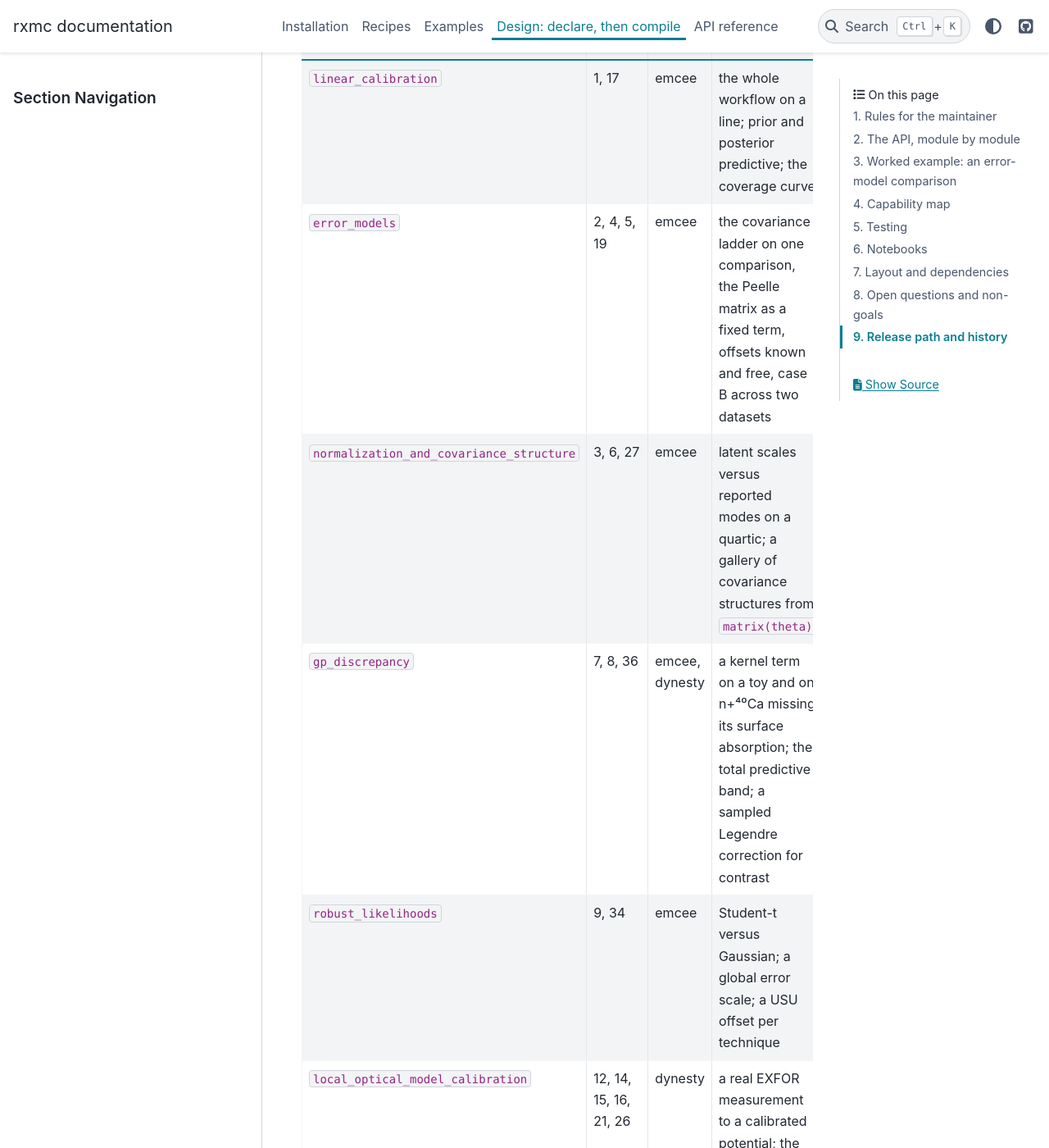
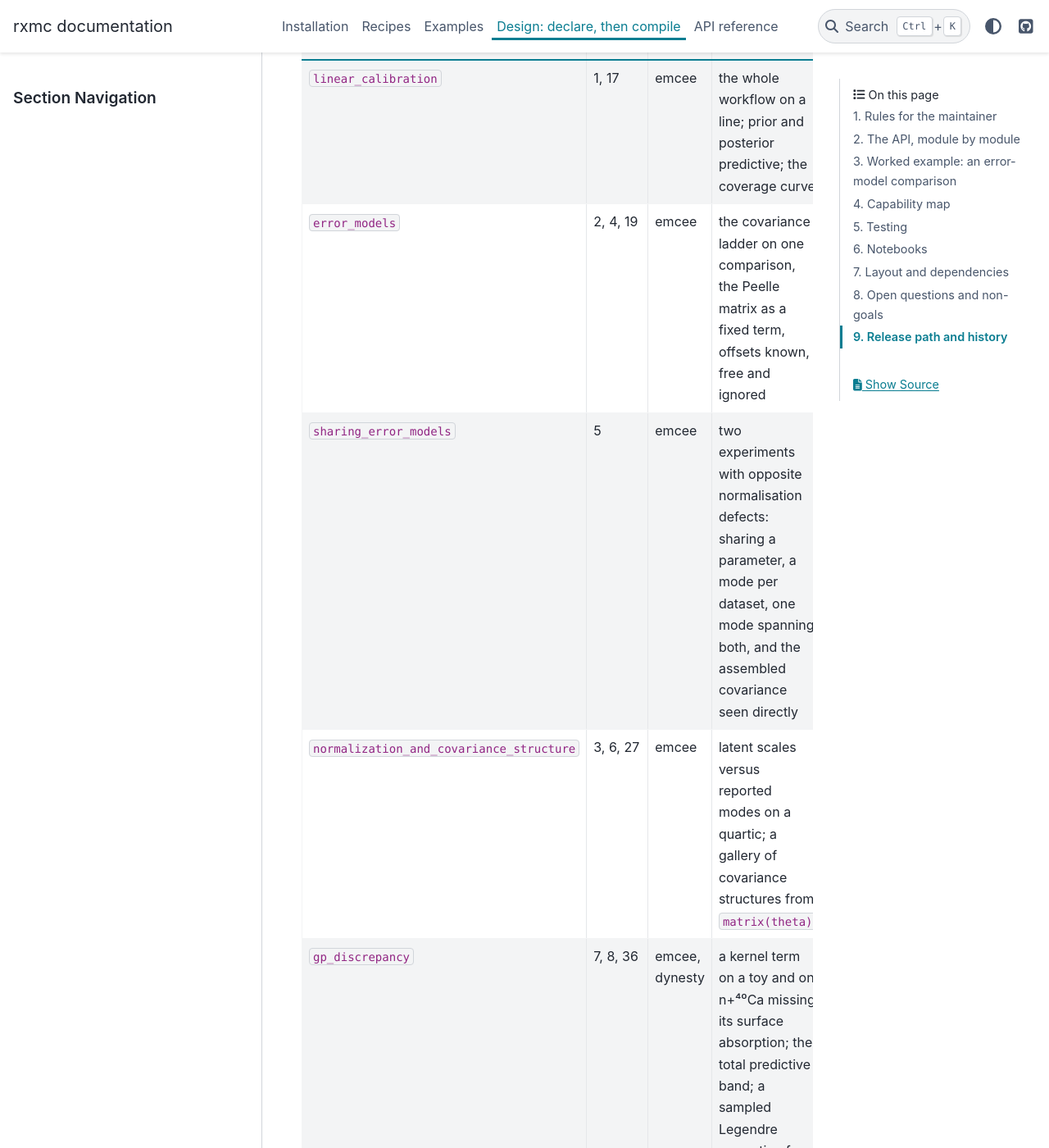
Before and after one commit to beykyle/rxmc, a Sphinx documentation site: the page built from docs/design.md, in a window 1280 px wide and 1400 px high, scrolled down 17373 px. Shown: the whole window at 82% size. Built offline with Sphinx 7.4.7 and the PyData theme 0.15.4, drawn with Linux system fonts in a browser that asks for light colours; pages that are not in the unit, such as notebooks, are missing from menus; the version number could not be read and is left out.

Commit message:
Split error_models and restyle both halves
- examples/error_models.ipynb keeps the one-dataset covariance ladder
  (recipes 2, 4, 19); the two-dataset study moves out
- examples/sharing_error_models.ipynb is new (recipe 5): sharing a parameter
  against sharing a mode, a normalisation mode per dataset, one mode spanning
  both, and the assembled covariance shown directly.  It also takes over case
  A, which the deleted correlated_observations notebook used to carry
- Both get the review's general pass: smaller cells, LaTeX, a colleague-style
  narrative with linked references (Peelle's Pertinent Puzzle, D'Agostini,
  Fruhwirth et al.), plots through plotstyle with hatched bands
- The commentary now matches what the fits actually print: inferring the noise
  covers the truth but triples the slope error, and case A, declared for two
  experiments that drifted apart, inflates until the line says nothing

```diff
--- a/docs/design.md
+++ b/docs/design.md
@@ -622,7 +622,8 @@ a time unless noted.
 | notebook | recipes | driver | content | runtime |
 |---|---|---|---|---|
 | `linear_calibration` | 1, 17 | emcee | the whole workflow on a line; prior and posterior predictive; the coverage curve | 23 s |
-| `error_models` | 2, 4, 5, 19 | emcee | the covariance ladder on one comparison, the Peelle matrix as a fixed term, offsets known and free, case B across two datasets | 153 s |
+| `error_models` | 2, 4, 19 | emcee | the covariance ladder on one comparison, the Peelle matrix as a fixed term, offsets known, free and ignored | 89 s |
+| `sharing_error_models` | 5 | emcee | two experiments with opposite normalisation defects: sharing a parameter, a mode per dataset, one mode spanning both, and the assembled covariance seen directly | 78 s |
 | `normalization_and_covariance_structure` | 3, 6, 27 | emcee | latent scales versus reported modes on a quartic; a gallery of covariance structures from `matrix(theta)` | 328 s |
 | `gp_discrepancy` | 7, 8, 36 | emcee, dynesty | a kernel term on a toy and on n+⁴⁰Ca missing its surface absorption; the total predictive band; a sampled Legendre correction for contrast | 617 s |
 | `robust_likelihoods` | 9, 34 | emcee | Student-t versus Gaussian; a global error scale; a USU offset per technique | 154 s |
--- a/docs/examples.rst
+++ b/docs/examples.rst
@@ -17,6 +17,7 @@ Calibration basics
 
    examples/linear_calibration.ipynb
    examples/error_models.ipynb
+   examples/sharing_error_models.ipynb
    examples/normalization_and_covariance_structure.ipynb
 
 Beyond the Gaussian
```
Also changed, not shown: 3 other files.
